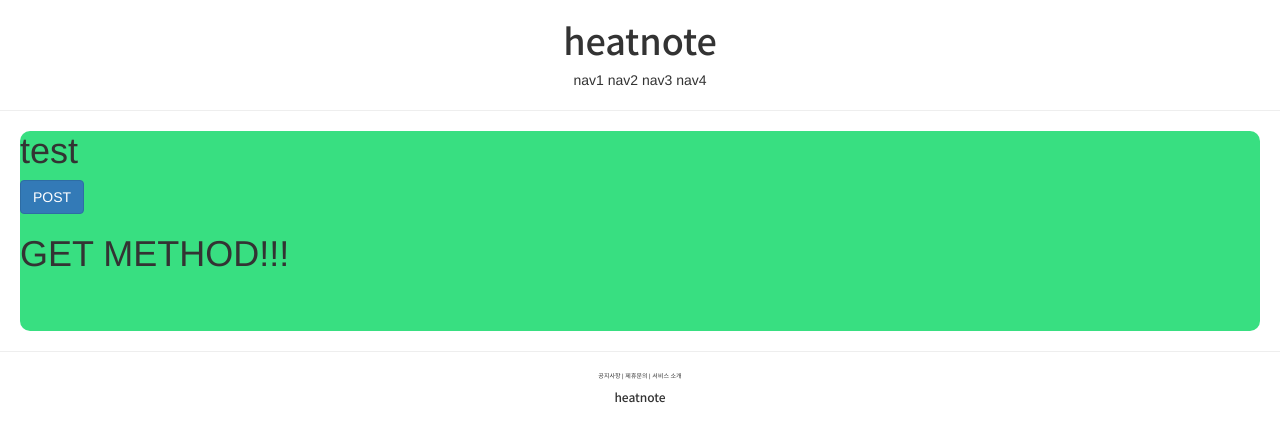
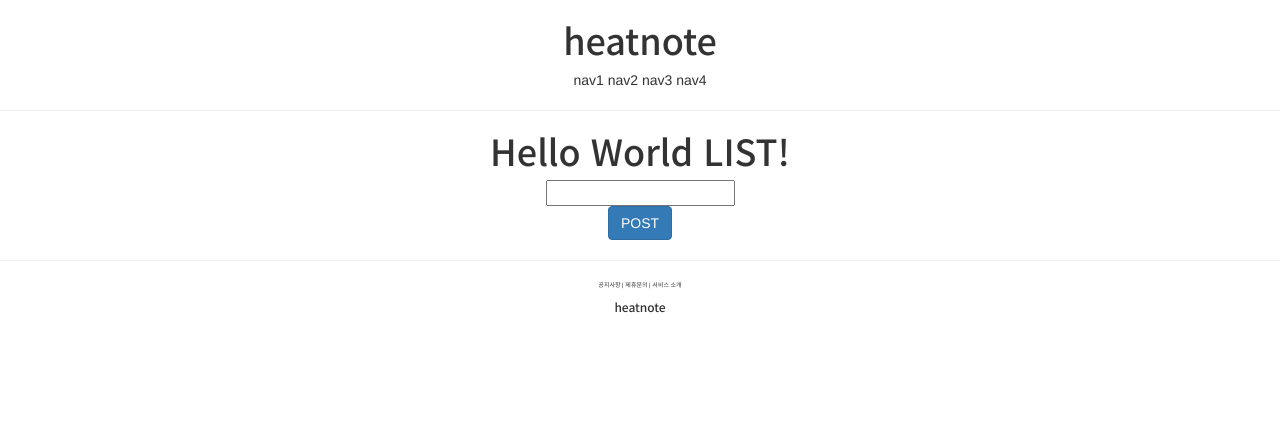
Before and after one commit to woongcheol/django-app, a Django app: page /account/hello_world/ in a window 1280 px wide. Shown: the top 442 px of the page. Run offline with Django 3.2, Linux system fonts and the light colour scheme; some libraries are stand-ins or nearby versions.

Commit message:
update RestfulAPI

```diff
--- a/heat/accountapp/templates/accountapp/hello_world.html
+++ b/heat/accountapp/templates/accountapp/hello_world.html
@@ -2,18 +2,27 @@
 
 {% block content %}
 
-<div style="height: 20rem; background-color: #38df81; border-radius: 1rem; margin: 2rem;">
-    <h1>
-        test
+<div style="border-radius: 1rem; margin: 2rem; text-align: center;">
+    <h1 style="font-family: 'Noto Sans KR', sans-serif;">
+        Hello World LIST!
     </h1>
+
     <form action="/account/hello_world/" method="post">
         {% csrf_token %}
-        <input type="submit" class="btn btn-primary" value="POST">
+        <div>
+            <input type="text" name="hello_world_input">
+        </div>
+        <div>
+            <input type="submit" class="btn btn-primary" value="POST">
+        </div>
+
     </form>
 
+    {% if hello_world_output %}
     <h1>
-        {{ text }}
+        {{ hello_world_output.text }}
     </h1>
+    {% endif %}
 
 </div>
 
--- a/heat/accountapp/views.py
+++ b/heat/accountapp/views.py
@@ -1,11 +1,19 @@
 from django.shortcuts import render
 from django.http import HttpResponse
+from accountapp.models import HelloWorld
 
 # Create your views here.
 
 def hello_world(request):
 
     if request.method == "POST":
-        return render(request, 'accountapp/hello_world.html', context={'text': 'POST METHOD!!!'})
+
+        temp = request.POST.get('hello_world_input')
+
+        new_hello_world = HelloWorld()
+        new_hello_world.text = temp
+        new_hello_world.save()
+
+        return render(request, 'accountapp/hello_world.html', context={'hello_world_output': new_hello_world})
     else:
         return render(request, 'accountapp/hello_world.html', context={'text': 'GET METHOD!!!'})
```
